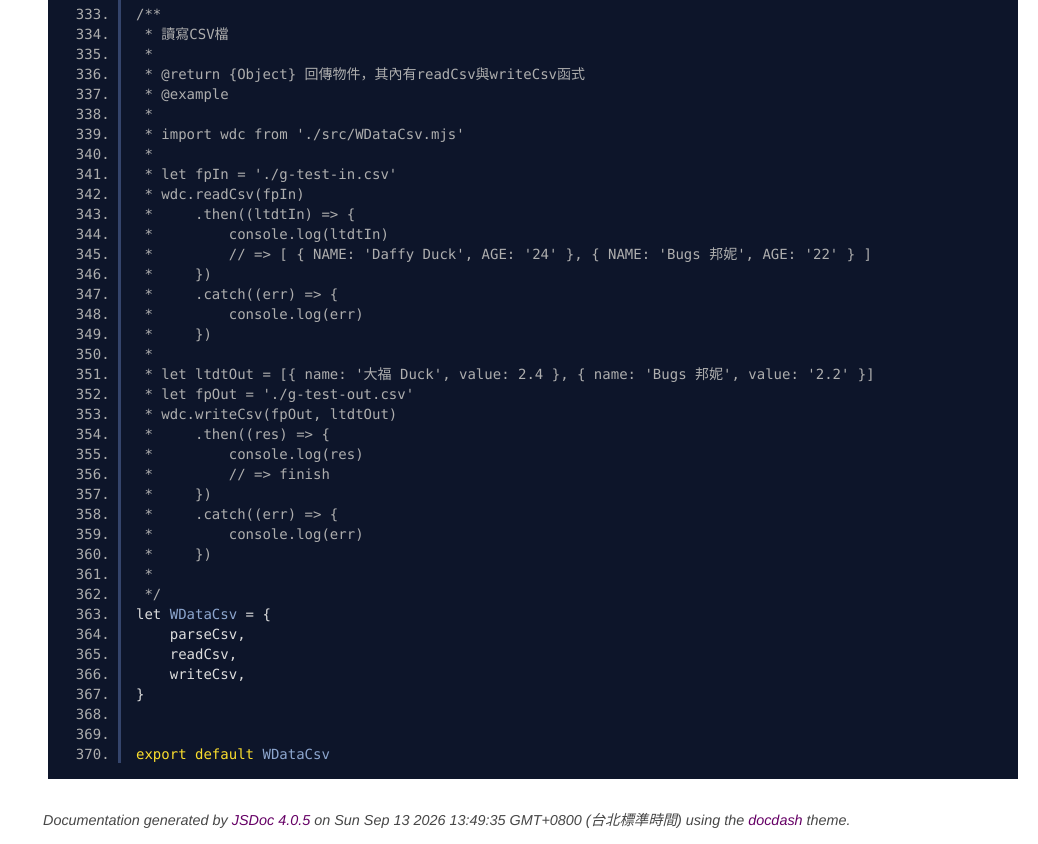
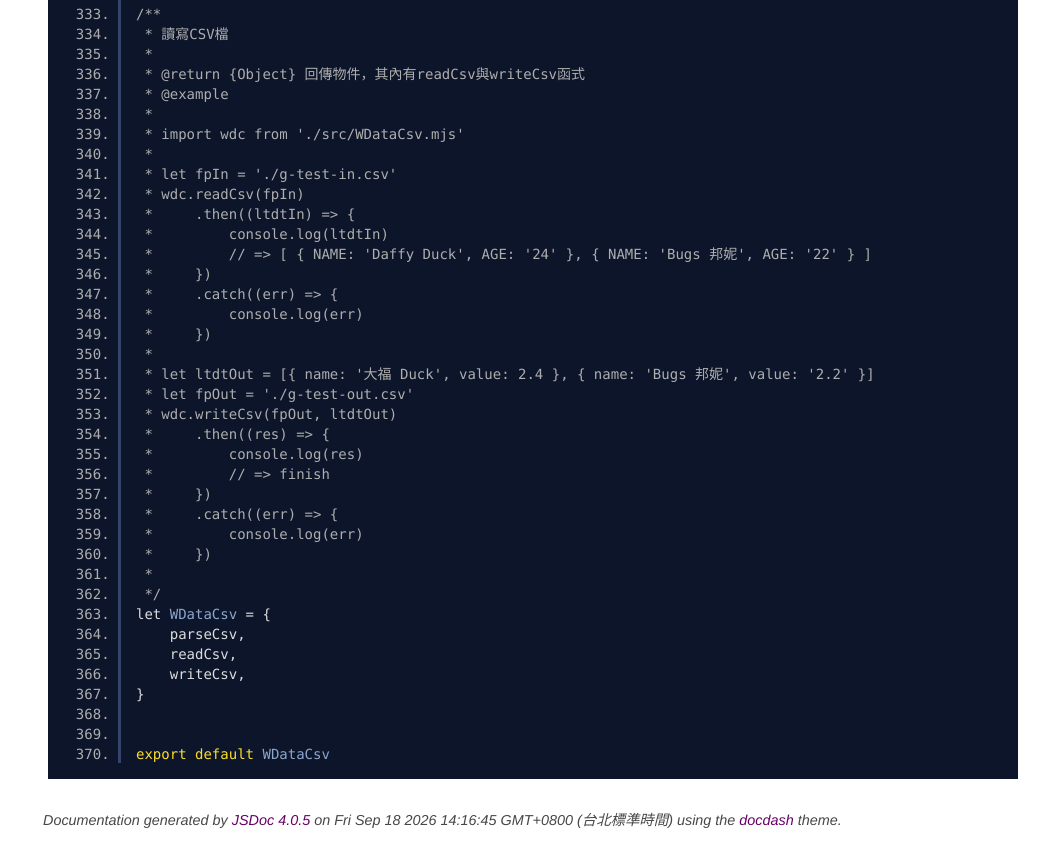
Before and after one commit to yuda-lyu/w-data-csv, a website: page docs/WDataCsv.mjs.html in a window 1280 px wide. Shown: the part 6794-7638 px from the top of the page, without its empty margins (242-1280 px from the left). Drawn offline with Linux system fonts and the light colour scheme.

Commit message:
modify: update pks

```diff
--- a/docs/WDataCsv.mjs.html
+++ b/docs/WDataCsv.mjs.html
@@ -429,7 +429,7 @@
 <br class="clear">
 
 <footer>
-    Documentation generated by <a href="https://github.com/jsdoc3/jsdoc">JSDoc 4.0.5</a> on Sun Sep 13 2026 13:49:35 GMT+0800 (台北標準時間) using the <a href="https://github.com/clenemt/docdash">docdash</a> theme.
+    Documentation generated by <a href="https://github.com/jsdoc3/jsdoc">JSDoc 4.0.5</a> on Fri Sep 18 2026 14:16:45 GMT+0800 (台北標準時間) using the <a href="https://github.com/clenemt/docdash">docdash</a> theme.
 </footer>
 
 <script>prettyPrint();</script>
--- a/package.json
+++ b/package.json
@@ -1,11 +1,11 @@
 {
   "name": "w-data-csv",
-  "version": "1.0.32",
+  "version": "1.0.33",
   "main": "dist/w-data-csv.umd.js",
   "dependencies": {
     "csv-parser": "^3.2.1",
     "strip-bom-stream": "^5.0.0",
-    "wsemi": "^1.8.92"
+    "wsemi": "^1.9.0"
   },
   "devDependencies": {
     "w-package-tools": "^1.1.16"
```
Also changed, not shown: docs/global.html (+1 -1 lines), docs/index.html (+1 -1 lines), dist/w-data-csv.umd.js, 1 other file.
